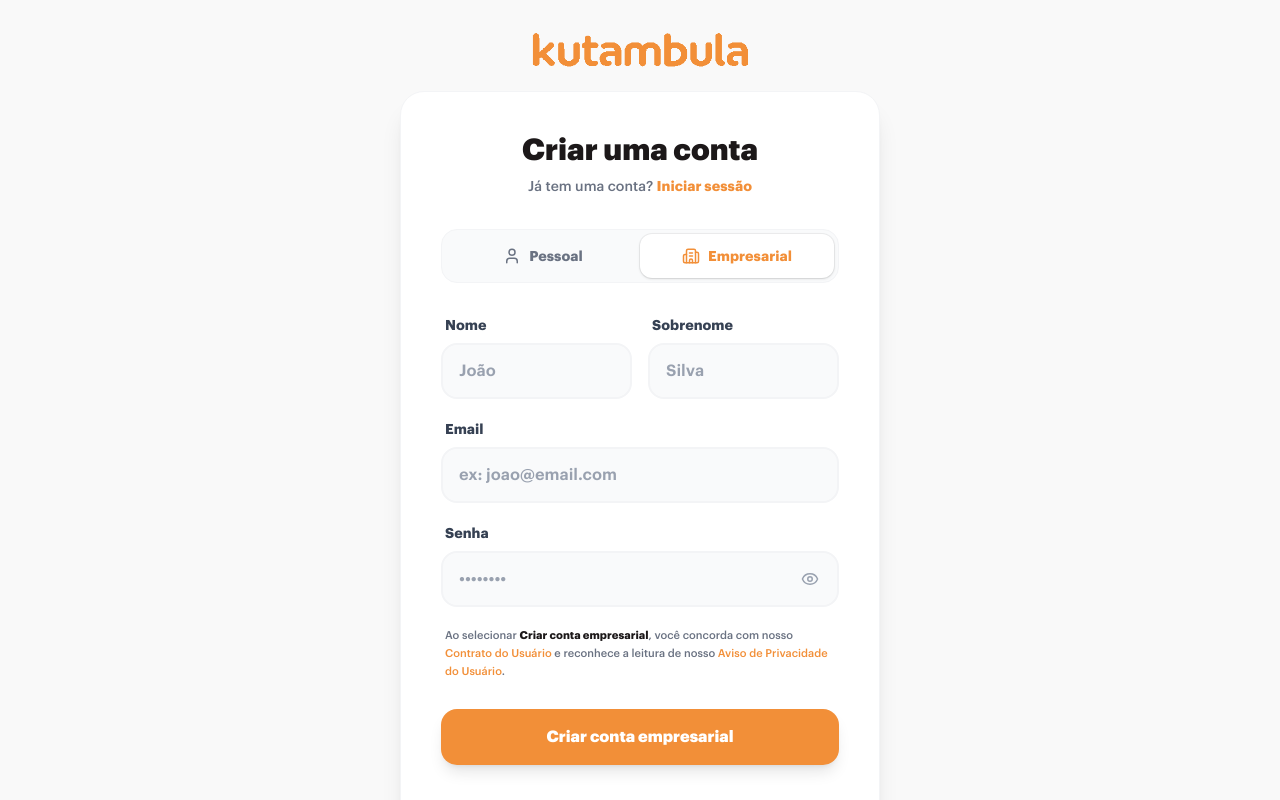
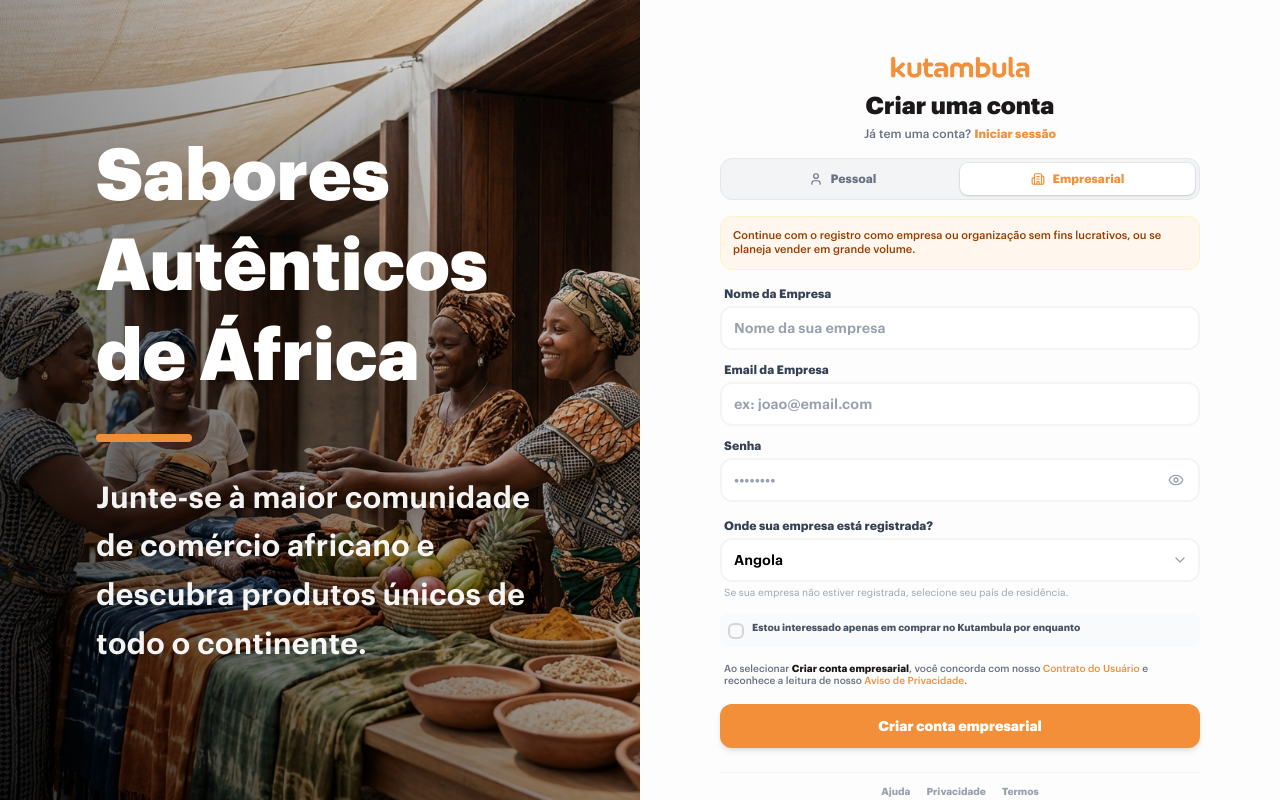
Before and after one commit to kutambula/kutambula-marketplace, a React (Vite) app: page /register in a window 1280 px wide. Both pictures are taken after a click on the button "Empresarial". Shown: the top 800 px of the page. Built offline with nearby package versions, Linux system fonts and the light colour scheme.

Commit message:
feat: Redesign the registration page with a two-column layout, marketing sidebar, and expanded form fields for business details and user preferences.

```diff
--- a/src/pages/public/RegisterPage.tsx
+++ b/src/pages/public/RegisterPage.tsx
@@ -1,7 +1,8 @@
 import { useState } from 'react';
 import { Link } from 'react-router-dom';
-import { Chrome, Facebook, Apple, Eye, EyeOff, User, Building2 } from 'lucide-react';
+import { Chrome, Facebook, Apple, Eye, EyeOff, User, Building2, ChevronDown, CheckCircle2 } from 'lucide-react';
 import icon5 from '../../assets/images/icon5.png';
+import sidebarImage from '../../assets/images/registration_sidebar.png';
 
 export default function RegisterPage() {
     const [accountType, setAccountType] = useState('personal');
@@ -9,35 +10,53 @@
     const [formData, setFormData] = useState({
         firstName: '',
         lastName: '',
+        businessName: '',
         email: '',
-        password: ''
+        password: '',
+        country: 'Angola',
+        onlyBuying: false
     });
 
-    const handleInputChange = (e: React.ChangeEvent<HTMLInputElement>) => {
-        const { id, value } = e.target;
-        setFormData(prev => ({ ...prev, [id]: value }));
+    const handleInputChange = (e: React.ChangeEvent<HTMLInputElement | HTMLSelectElement>) => {
+        const { id, value, type } = e.target as HTMLInputElement;
+        const val = type === 'checkbox' ? (e.target as HTMLInputElement).checked : value;
+        setFormData(prev => ({ ...prev, [id]: val }));
     };
 
     return (
-        <div className="min-h-screen bg-background flex flex-col items-center justify-center p-4 sm:p-6 lg:p-8">
-            {/* Logo Section */}
-            <div className="mb-6 w-full max-w-sm flex justify-center">
-                <Link to="/" className="group">
+        <div className="min-h-screen flex flex-col lg:flex-row bg-white">
+            {/* Left Side: Image (Hidden on mobile) */}
+            <div className="hidden lg:flex lg:w-1/2 overflow-hidden h-screen sticky top-0">
                 <img
-                        src={icon5}
+                    src={sidebarImage}
                     alt="Kutambula Marketplace"
-                        className="w-48 sm:w-56 object-contain transition-transform duration-300 group-hover:scale-105"
+                    className="absolute inset-0 w-full h-full object-cover transition-transform duration-700 hover:scale-105"
                 />
-                </Link>
+                <div className="absolute inset-0 bg-linear-to-tr from-black/80 via-black/40 to-transparent flex flex-col justify-center p-16 xl:p-24">
+                    <div className="max-w-xl">
+                        <h2 className="text-5xl xl:text-7xl font-black text-white mb-8 leading-tight drop-shadow-2xl">
+                            Sabores Autênticos <br /> de África
+                        </h2>
+                        <div className="w-24 h-2 bg-primary mb-8 rounded-full"></div>
+                        <p className="text-xl xl:text-3xl text-white/95 font-semibold leading-relaxed drop-shadow-lg">
+                            Junte-se à maior comunidade de comércio africano e descubra produtos únicos de todo o continente.
+                        </p>
+                    </div>
+                </div>
             </div>
 
-            {/* Register Card */}
-            <div className="w-full max-w-[480px] bg-white rounded-3xl shadow-xl border border-gray-100 p-8 sm:p-10">
-                <div className="text-center mb-8">
-                    <h1 className="text-2xl sm:text-3xl font-black text-secondary mb-2">
+            {/* Right Side: Form */}
+            <div className="w-full lg:w-1/2 flex flex-col items-center justify-center p-4 sm:p-6 lg:p-8 min-h-screen bg-background/30 overflow-y-auto">
+                <div className="w-full max-w-[480px] py-4 sm:py-6">
+                    {/* Header */}
+                    <div className="flex flex-col items-center mb-4">
+                        <Link to="/" className="mb-3 hover:scale-105 transition-transform">
+                            <img src={icon5} alt="Kutambula" className="w-32 sm:w-36 object-contain" />
+                        </Link>
+                        <h1 className="text-xl sm:text-2xl font-black text-secondary text-center mb-1">
                             Criar uma conta
                         </h1>
-                    <p className="text-sm text-gray-500 font-medium">
+                        <p className="text-xs text-gray-500 font-medium">
                             Já tem uma conta?{' '}
                             <Link to="/login" className="text-primary hover:text-tertiary font-bold transition-colors underline-offset-4 hover:underline">
                                 Iniciar sessão
@@ -46,34 +65,44 @@
                     </div>
 
                     {/* Account Type Toggle */}
-                <div className="flex p-1 bg-gray-50 rounded-2xl mb-8 border border-gray-100">
+                    <div className="flex p-1 bg-gray-100 rounded-xl mb-4 border border-gray-200">
                         <button
                             onClick={() => setAccountType('personal')}
-                        className={`flex-1 flex items-center justify-center gap-2 py-3 rounded-xl text-sm font-bold transition-all ${accountType === 'personal'
+                            className={`flex-1 flex items-center justify-center gap-2 py-2 rounded-lg text-xs font-bold transition-all ${accountType === 'personal'
                                 ? 'bg-white text-primary shadow-sm ring-1 ring-black/5'
                                 : 'text-gray-500 hover:text-gray-700'
                                 }`}
                         >
-                        <User size={18} />
+                            <User size={14} />
                             Pessoal
                         </button>
                         <button
                             onClick={() => setAccountType('business')}
-                        className={`flex-1 flex items-center justify-center gap-2 py-3 rounded-xl text-sm font-bold transition-all ${accountType === 'business'
+                            className={`flex-1 flex items-center justify-center gap-2 py-2 rounded-lg text-xs font-bold transition-all ${accountType === 'business'
                                 ? 'bg-white text-primary shadow-sm ring-1 ring-black/5'
                                 : 'text-gray-500 hover:text-gray-700'
                                 }`}
                         >
-                        <Building2 size={18} />
+                            <Building2 size={14} />
                             Empresarial
                         </button>
                     </div>
 
-                <form className="space-y-5" onSubmit={(e) => e.preventDefault()}>
-                    <div className="grid grid-cols-2 gap-4">
+                    {/* Context Text for Business */}
+                    {accountType === 'business' && (
+                        <div className="mb-4 p-3 bg-orange-50 rounded-xl border border-amber-100">
+                            <p className="text-[11px] text-amber-800 leading-tight font-medium">
+                                Continue com o registro como empresa ou organização sem fins lucrativos, ou se planeja vender em grande volume.
+                            </p>
+                        </div>
+                    )}
+
+                    <form className="space-y-3" onSubmit={(e) => e.preventDefault()}>
+                        {accountType === 'personal' ? (
+                            <div className="grid grid-cols-2 gap-3">
                                 {/* First Name */}
-                        <div className="space-y-2">
-                            <label htmlFor="firstName" className="block text-sm font-bold text-gray-700 ml-1">
+                                <div className="space-y-1">
+                                    <label htmlFor="firstName" className="block text-xs font-bold text-gray-700 ml-1">
                                         Nome
                                     </label>
                                     <input
@@ -81,13 +110,13 @@
                                         type="text"
                                         value={formData.firstName}
                                         onChange={handleInputChange}
-                                className="w-full px-4 py-3.5 bg-gray-50 border-2 border-gray-100 rounded-2xl focus:outline-none focus:border-primary focus:ring-4 focus:ring-primary/10 transition-all text-gray-900 font-semibold placeholder:text-gray-400"
+                                        className="w-full px-3 py-2.5 bg-white border-2 border-gray-100 rounded-xl focus:outline-none focus:border-primary focus:ring-4 focus:ring-primary/10 transition-all text-sm font-semibold placeholder:text-gray-400"
                                         placeholder="João"
                                     />
                                 </div>
                                 {/* Last Name */}
-                        <div className="space-y-2">
-                            <label htmlFor="lastName" className="block text-sm font-bold text-gray-700 ml-1">
+                                <div className="space-y-1">
+                                    <label htmlFor="lastName" className="block text-xs font-bold text-gray-700 ml-1">
                                         Sobrenome
                                     </label>
                                     <input
@@ -95,30 +124,46 @@
                                         type="text"
                                         value={formData.lastName}
                                         onChange={handleInputChange}
-                                className="w-full px-4 py-3.5 bg-gray-50 border-2 border-gray-100 rounded-2xl focus:outline-none focus:border-primary focus:ring-4 focus:ring-primary/10 transition-all text-gray-900 font-semibold placeholder:text-gray-400"
+                                        className="w-full px-3 py-2.5 bg-white border-2 border-gray-100 rounded-xl focus:outline-none focus:border-primary focus:ring-4 focus:ring-primary/10 transition-all text-sm font-semibold placeholder:text-gray-400"
                                         placeholder="Silva"
                                     />
                                 </div>
                             </div>
+                        ) : (
+                            /* Business Name */
+                            <div className="space-y-1">
+                                <label htmlFor="businessName" className="block text-xs font-bold text-gray-700 ml-1">
+                                    Nome da Empresa
+                                </label>
+                                <input
+                                    id="businessName"
+                                    type="text"
+                                    value={formData.businessName}
+                                    onChange={handleInputChange}
+                                    className="w-full px-3 py-2.5 bg-white border-2 border-gray-100 rounded-xl focus:outline-none focus:border-primary focus:ring-4 focus:ring-primary/10 transition-all text-sm font-semibold placeholder:text-gray-400"
+                                    placeholder="Nome da sua empresa"
+                                />
+                            </div>
+                        )}
 
                         {/* Email Input */}
-                    <div className="space-y-2">
-                        <label htmlFor="email" className="block text-sm font-bold text-gray-700 ml-1">
-                            Email
+                        <div className="space-y-1">
+                            <label htmlFor="email" className="block text-xs font-bold text-gray-700 ml-1">
+                                {accountType === 'personal' ? 'Email' : 'Email da Empresa'}
                             </label>
                             <input
                                 id="email"
                                 type="email"
                                 value={formData.email}
                                 onChange={handleInputChange}
-                            className="w-full px-4 py-3.5 bg-gray-50 border-2 border-gray-100 rounded-2xl focus:outline-none focus:border-primary focus:ring-4 focus:ring-primary/10 transition-all text-gray-900 font-semibold placeholder:text-gray-400"
+                                className="w-full px-3 py-2.5 bg-white border-2 border-gray-100 rounded-xl focus:outline-none focus:border-primary focus:ring-4 focus:ring-primary/10 transition-all text-sm font-semibold placeholder:text-gray-400"
                                 placeholder="ex: joao@email.com"
                             />
                         </div>
 
                         {/* Password Input */}
-                    <div className="space-y-2">
-                        <label htmlFor="password" className="block text-sm font-bold text-gray-700 ml-1">
+                        <div className="space-y-1">
+                            <label htmlFor="password" className="block text-xs font-bold text-gray-700 ml-1">
                                 Senha
                             </label>
                             <div className="relative group">
@@ -127,65 +172,117 @@
                                     type={showPassword ? 'text' : 'password'}
                                     value={formData.password}
                                     onChange={handleInputChange}
-                                className="w-full px-4 py-3.5 bg-gray-50 border-2 border-gray-100 rounded-2xl focus:outline-none focus:border-primary focus:ring-4 focus:ring-primary/10 transition-all text-gray-900 font-semibold placeholder:text-gray-400 pr-12"
+                                    className="w-full px-3 py-2.5 bg-white border-2 border-gray-100 rounded-xl focus:outline-none focus:border-primary focus:ring-4 focus:ring-primary/10 transition-all text-sm font-semibold placeholder:text-gray-400 pr-10"
                                     placeholder="••••••••"
                                 />
                                 <button
                                     type="button"
                                     onClick={() => setShowPassword(!showPassword)}
-                                className="absolute right-4 top-1/2 -translate-y-1/2 text-gray-400 hover:text-primary transition-colors p-1"
+                                    className="absolute right-3 top-1/2 -translate-y-1/2 text-gray-400 hover:text-primary transition-colors p-1"
                                 >
-                                {showPassword ? <EyeOff size={18} /> : <Eye size={18} />}
+                                    {showPassword ? <EyeOff size={16} /> : <Eye size={16} />}
                                 </button>
                             </div>
                         </div>
 
+                        {/* Business Location Section */}
+                        {accountType === 'business' && (
+                            <div className="space-y-3 pt-1">
+                                <div className="space-y-1">
+                                    <label htmlFor="country" className="block text-xs font-bold text-gray-700 ml-1">
+                                        Onde sua empresa está registrada?
+                                    </label>
+                                    <div className="relative">
+                                        <select
+                                            id="country"
+                                            value={formData.country}
+                                            onChange={handleInputChange}
+                                            className="w-full px-3 py-2.5 bg-white border-2 border-gray-100 rounded-xl focus:outline-none focus:border-primary focus:ring-4 focus:ring-primary/10 transition-all text-sm font-semibold appearance-none cursor-pointer"
+                                        >
+                                            <option value="Angola">Angola</option>
+                                            <option value="Brasil">Brasil</option>
+                                            <option value="Portugal">Portugal</option>
+                                            <option value="Cabo Verde">Cabo Verde</option>
+                                            <option value="Moçambique">Moçambique</option>
+                                            <option value="Outro">Outro</option>
+                                        </select>
+                                        <ChevronDown className="absolute right-3 top-1/2 -translate-y-1/2 text-gray-400 pointer-events-none" size={16} />
+                                    </div>
+                                    <p className="text-[10px] text-gray-400 ml-1">
+                                        Se sua empresa não estiver registrada, selecione seu país de residência.
+                                    </p>
+                                </div>
+
+                                <label className="flex items-start gap-2 cursor-pointer group p-2 bg-gray-50 rounded-lg hover:bg-gray-100 transition-colors">
+                                    <div className="relative flex items-center mt-0.5">
+                                        <input
+                                            id="onlyBuying"
+                                            type="checkbox"
+                                            checked={formData.onlyBuying}
+                                            onChange={handleInputChange}
+                                            className="peer appearance-none w-4 h-4 border-2 border-gray-300 rounded-md checked:bg-primary checked:border-primary transition-all cursor-pointer"
+                                        />
+                                        <CheckCircle2 className="absolute w-4 h-4 text-white opacity-0 peer-checked:opacity-100 transition-opacity pointer-events-none" />
+                                    </div>
+                                    <span className="text-[10px] font-bold text-gray-600 group-hover:text-secondary transition-colors">
+                                        Estou interessado apenas em comprar no Kutambula por enquanto
+                                    </span>
+                                </label>
+                            </div>
+                        )}
+
                         {/* Terms & Privacy */}
-                    <p className="text-[11px] leading-relaxed text-gray-500 font-medium px-1">
+                        <div className="pt-1">
+                            <p className="text-[10px] leading-tight text-gray-500 font-medium px-1">
                                 Ao selecionar <span className="font-bold text-secondary">Criar conta {accountType === 'personal' ? 'pessoal' : 'empresarial'}</span>, você concorda com nosso{' '}
                                 <Link to="/terms" className="text-primary hover:underline">Contrato do Usuário</Link> e reconhece a leitura de nosso{' '}
-                        <Link to="/privacy" className="text-primary hover:underline">Aviso de Privacidade do Usuário</Link>.
+                                <Link to="/privacy" className="text-primary hover:underline">Aviso de Privacidade</Link>.
                             </p>
+                        </div>
 
                         {/* Submit Button */}
                         <button
                             type="submit"
-                        className="w-full bg-primary hover:bg-tertiary text-white font-black py-4 rounded-2xl shadow-lg hover:shadow-primary/20 transition-all duration-300 active:scale-[0.98] transform mt-2"
+                            className="w-full bg-primary hover:bg-tertiary text-white font-black py-3 rounded-xl shadow-md hover:shadow-primary/20 transition-all duration-300 active:scale-[0.98] transform mt-1 text-sm"
                         >
                             Criar conta {accountType === 'personal' ? 'pessoal' : 'empresarial'}
                         </button>
                     </form>
 
-                {/* Divider */}
-                <div className="relative my-8">
+                    {/* Social Login Divider (Only for Personal) */}
+                    {accountType === 'personal' && (
+                        <>
+                            <div className="relative my-4">
                                 <div className="absolute inset-0 flex items-center">
                                     <span className="w-full border-t border-gray-100"></span>
                                 </div>
-                    <div className="relative flex justify-center text-xs uppercase">
-                        <span className="bg-white px-4 text-gray-400 font-bold tracking-widest">ou continue com</span>
+                                <div className="relative flex justify-center text-[10px] uppercase">
+                                    <span className="px-2 text-gray-400 font-bold tracking-widest bg-gray-50/50 rounded-full">ou continue com</span>
                                 </div>
                             </div>
 
-                {/* Social Logins */}
                             <div className="grid grid-cols-3 gap-3">
-                    <button className="flex items-center justify-center p-3.5 border-2 border-gray-100 rounded-2xl hover:bg-gray-50 hover:border-gray-200 transition-all active:scale-[0.98]" title="Google">
-                        <Chrome className="w-5 h-5 text-[#4285F4]" />
+                                <button className="flex items-center justify-center py-2 border-2 border-gray-100 rounded-xl hover:bg-white hover:border-gray-200 transition-all active:scale-[0.98] bg-white shadow-sm" title="Google">
+                                    <Chrome className="w-4 h-4 text-[#4285F4]" />
                                 </button>
-                    <button className="flex items-center justify-center p-3.5 border-2 border-gray-100 rounded-2xl hover:bg-gray-50 hover:border-gray-200 transition-all active:scale-[0.98]" title="Apple">
-                        <Apple className="w-5 h-5 text-black" />
+                                <button className="flex items-center justify-center py-2 border-2 border-gray-100 rounded-xl hover:bg-white hover:border-gray-200 transition-all active:scale-[0.98] bg-white shadow-sm" title="Apple">
+                                    <Apple className="w-4 h-4 text-black" />
                                 </button>
-                    <button className="flex items-center justify-center p-3.5 border-2 border-gray-100 rounded-2xl hover:bg-gray-50 hover:border-gray-200 transition-all active:scale-[0.98]" title="Facebook">
-                        <Facebook className="w-5 h-5 text-[#1877F2]" />
+                                <button className="flex items-center justify-center py-2 border-2 border-gray-100 rounded-xl hover:bg-white hover:border-gray-200 transition-all active:scale-[0.98] bg-white shadow-sm" title="Facebook">
+                                    <Facebook className="w-4 h-4 text-[#1877F2]" />
                                 </button>
                             </div>
-            </div>
+                        </>
+                    )}
 
                     {/* Footer Links */}
-            <div className="mt-8 flex gap-6 text-xs font-bold text-gray-400">
+                    <div className="mt-6 flex justify-center gap-4 text-[10px] font-bold text-gray-400 border-t border-gray-100 pt-3">
                         <Link to="/ajuda" className="hover:text-primary transition-colors">Ajuda</Link>
                         <Link to="/privacidade" className="hover:text-primary transition-colors">Privacidade</Link>
                         <Link to="/termos" className="hover:text-primary transition-colors">Termos</Link>
                     </div>
                 </div>
+            </div>
+        </div>
     );
 }
```
Lines whose indentation alone changed are shown as unchanged.
